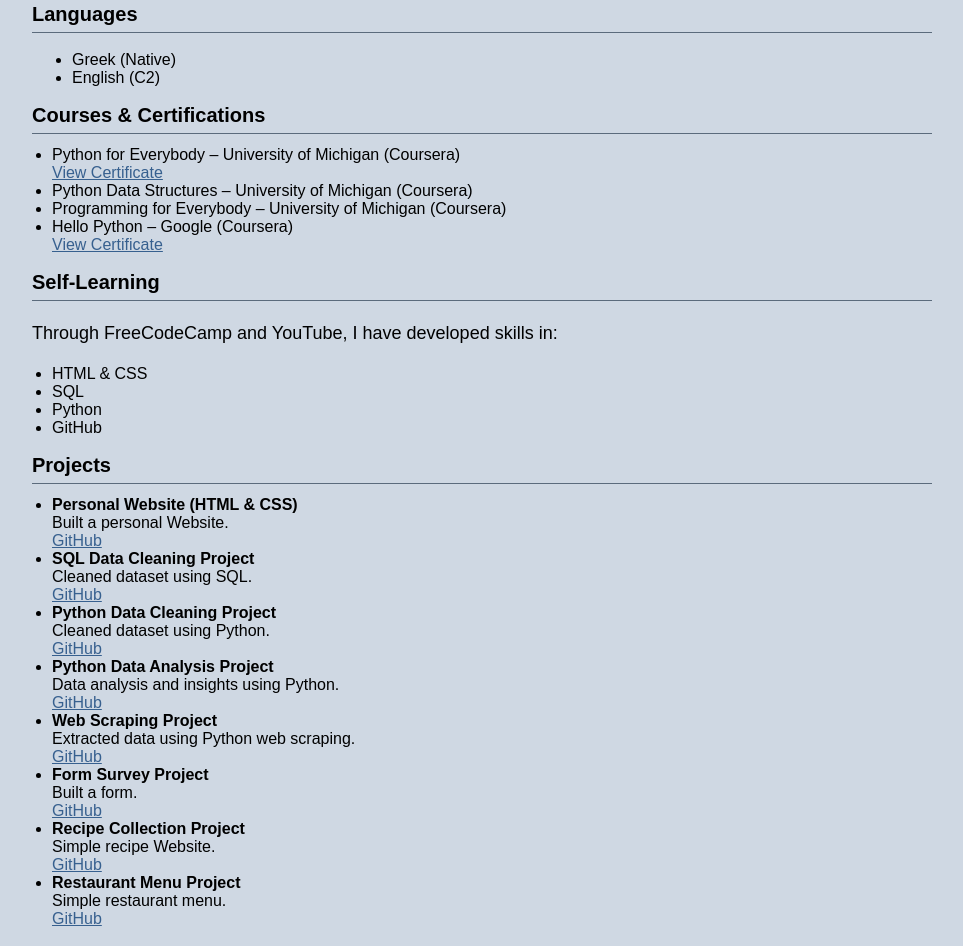
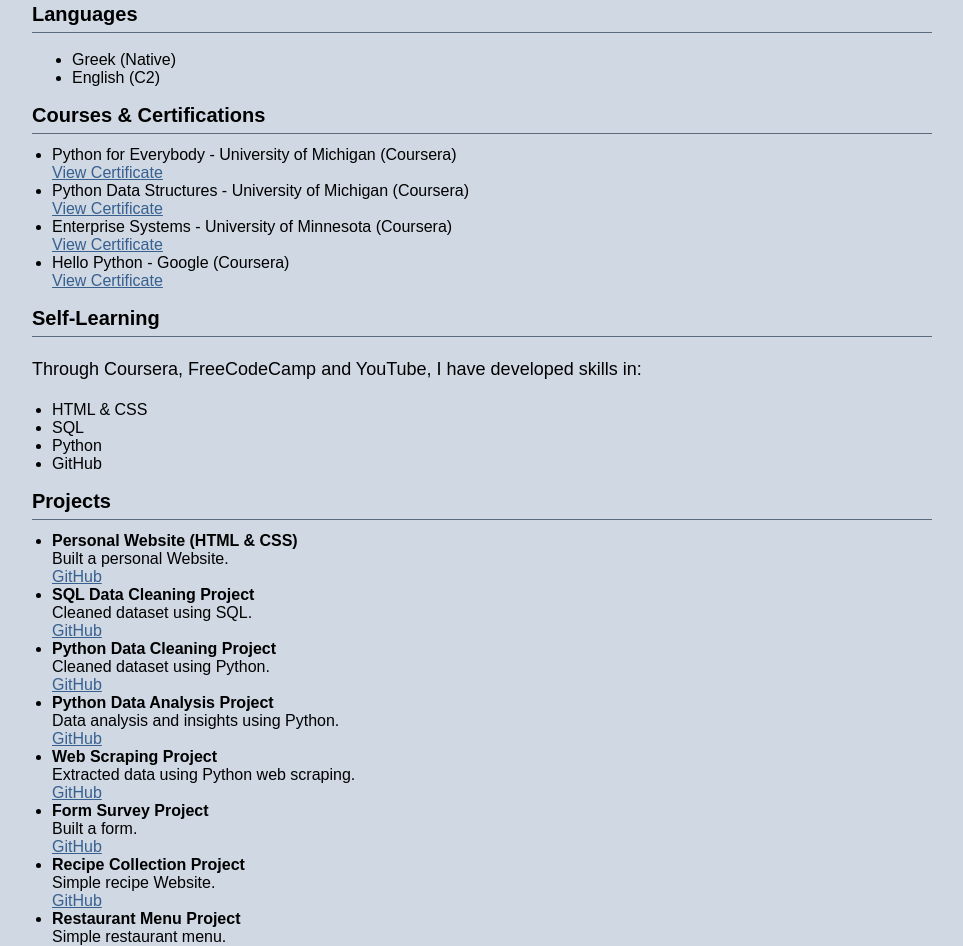
Before and after one commit to dimfcl/Personal-cv-Website, a plain HTML site: page cv.html in a window 1280 px wide. Shown: the part 1546-2492 px from the top of the page, without its empty margins (158-1121 px from the left). Drawn offline with Linux system fonts and the light colour scheme.

Commit message:
update certifications

```diff
--- a/cv.html
+++ b/cv.html
@@ -130,15 +130,19 @@
 
         <ul class="cv-list">
             <li>
-                Python for Everybody – University of Michigan (Coursera)<br>
+                Python for Everybody - University of Michigan (Coursera)<br>
                 <a href="https://coursera.org/share/ca9c62ed4073d0b21434997835c5efc1" target="_blank">View Certificate</a>
             </li>
 
-            <li>Python Data Structures – University of Michigan (Coursera)</li>
-            <li>Programming for Everybody – University of Michigan (Coursera)</li>
+            <li>Python Data Structures - University of Michigan (Coursera)<br>
+                <a href="https://www.coursera.org/account/accomplishments/verify/779UQBR8ZEKQ?utm_source%3Dandroid%26utm_medium%3Dcertificate%26utm_content%3Dcert_image%26utm_campaign%3Dsharing_cta%26utm_product%3Dcourse" target="blank">View Certificate</a>
+            </li>
+            <li>Enterprise Systems - University of Minnesota (Coursera)<br>
+                <a href="https://www.coursera.org/account/accomplishments/verify/92EKVANDMGPO?utm_source%3Dandroid%26utm_medium%3Dcertificate%26utm_content%3Dcert_image%26utm_campaign%3Dsharing_cta%26utm_product%3Dcourse" target="blank">View Certificate</a>
+            </li>
 
             <li>
-                Hello Python – Google (Coursera)<br>
+                Hello Python - Google (Coursera)<br>
                 <a href="https://coursera.org/share/666970735b3953411fb1540bfd029057" target="_blank">View Certificate</a>
             </li>
         </ul>
@@ -148,7 +152,7 @@
         <h2 class="cv-section-title">Self-Learning</h2>
 
         <p class="cv-text">
-            Through FreeCodeCamp and YouTube, I have developed skills in:
+            Through Coursera, FreeCodeCamp and YouTube, I have developed skills in:
         </p>
 
         <ul class="cv-list">
```
